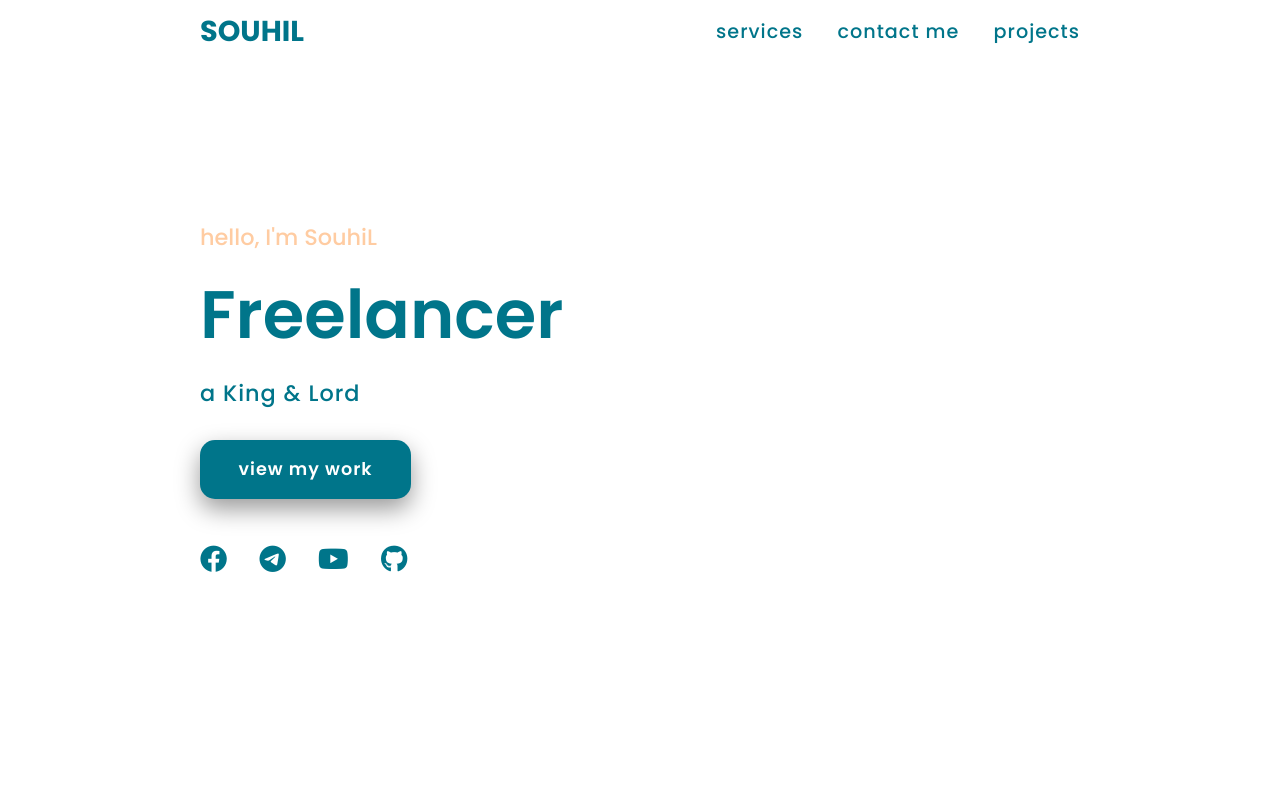
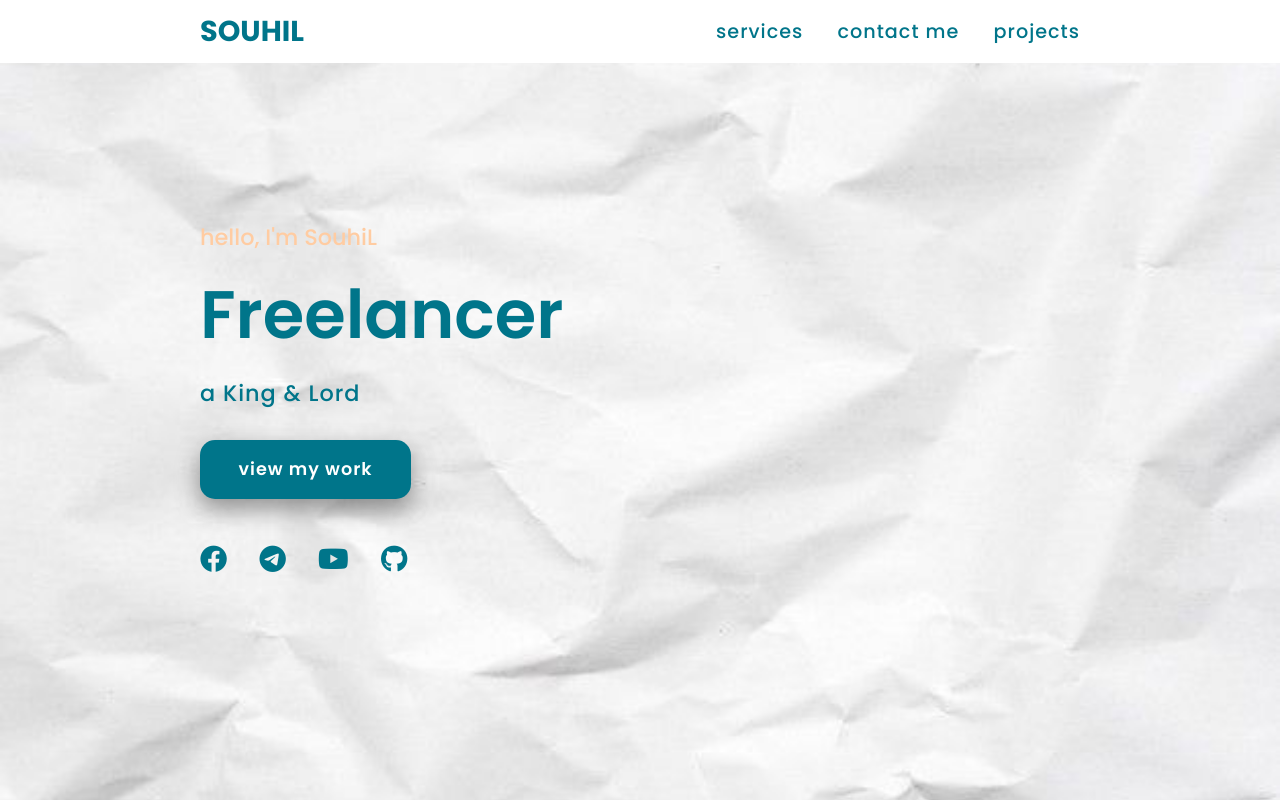
Before and after one commit to souhilXL/whataver, a plain HTML site: page index.html in a window 1280 px wide. Drawn offline with Linux system fonts and the light colour scheme.

Commit message:
Update stayl.css

```diff
--- a/stayl.css
+++ b/stayl.css
@@ -51,7 +51,7 @@ section{
     min-height: 100vh;
     display: flex;
     align-items: center;
-    background: url(img/8.jpg) no-repeat;
+    background: url(8.jpg) no-repeat;
     background-size: cover;
     background-attachment:fixed;
 }
```
